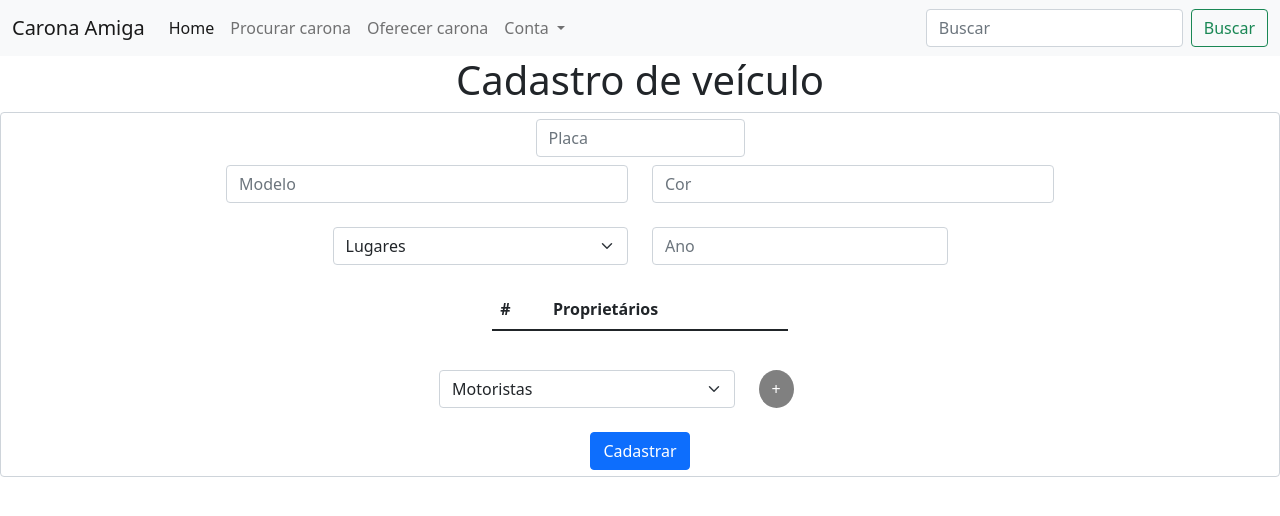
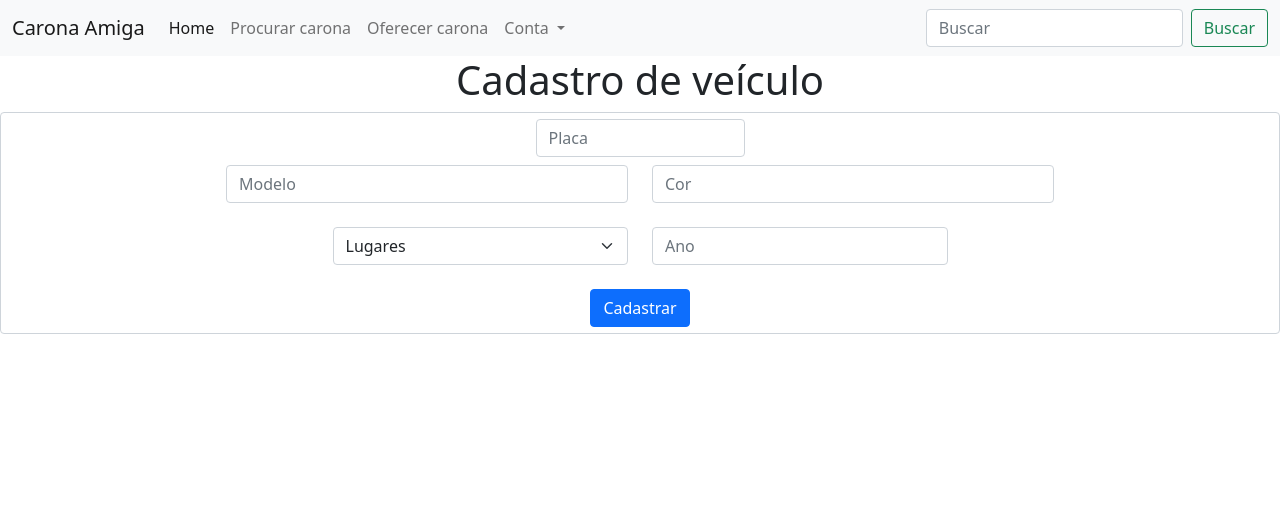
Before and after one commit to joao-coli/LabBd, a Django app: template backend/conf/templates/cadastro_veiculo.html in a window 1280 px wide. Shown: the top 516 px of the page. Run offline with Django 3.2, Linux system fonts and the light colour scheme; the template is opened without the code that fills it, so the values that code supplies are empty.

```diff
--- a/backend/conf/templates/cadastro_veiculo.html
+++ b/backend/conf/templates/cadastro_veiculo.html
@@ -36,36 +36,6 @@
       </div>
    </div>
 
-
-   <div class="row justify-content-center">
-      <div class="col-3 mb-4">
-       <table class="table" id="tabela_moto">
-        <thead>
-          <tr>
-            <th scope="col">#</th>
-            <th scope="col">Proprietários</th>
-          </tr>
-        </thead>
-        <tbody>
-          <tr>
-          </tr>
-        </tbody>
-      </table>
-    </div>
-  </div>
-  <div class="row justify-content-center">
-      <div class="col-3 mb-4">
-        <select id="motorista" class="form-select" name="lugares">
-          <option selected>Motoristas</option>
-          {% for i in tabela_motoristas %}
-            <option value='{{ forloop.counter }} - teste'>{{i.2}} {{i.3}}</option>
-          {% endfor %}
-       </select>
-      </div>
-      <div class="col-1 mb-4">
-        <a class="btn" onclick="add_moto()" style="border-radius: 50%; background-color: gray; color: white">+</a>
-        </div>
-  </div>
  <center> <button id="botao" type="submit" class="btn btn-primary">Cadastrar</button> </center>
 </form>
 {% load static %}
```
Also changed, not shown: backend/labBd/views.py (+8 -10 lines).
